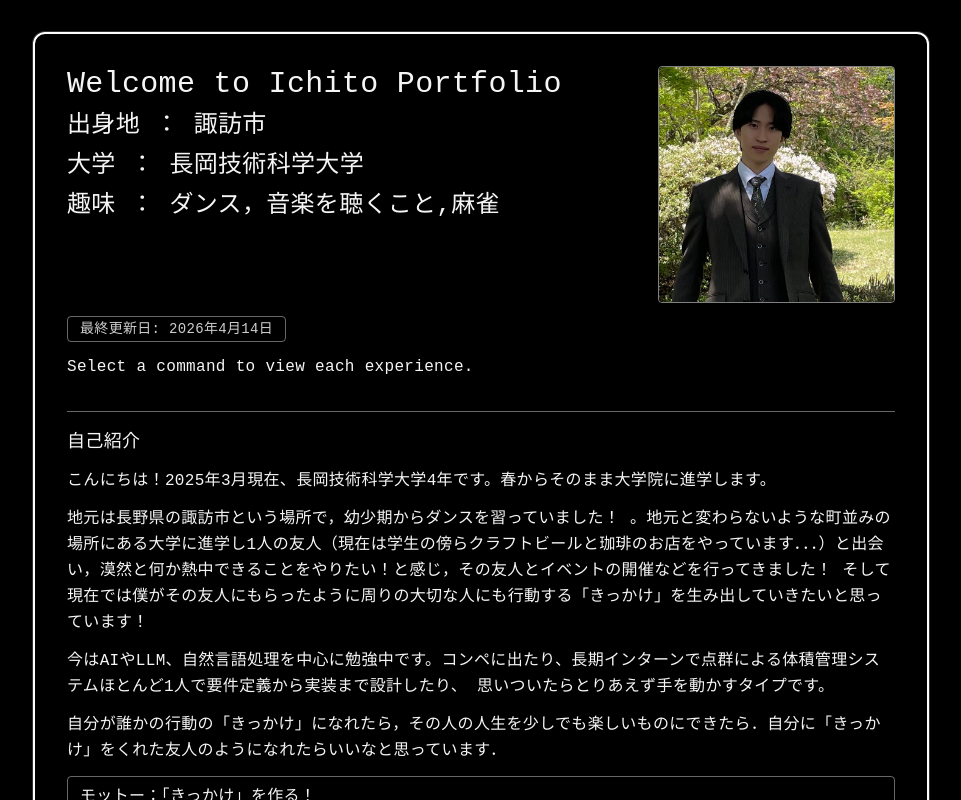
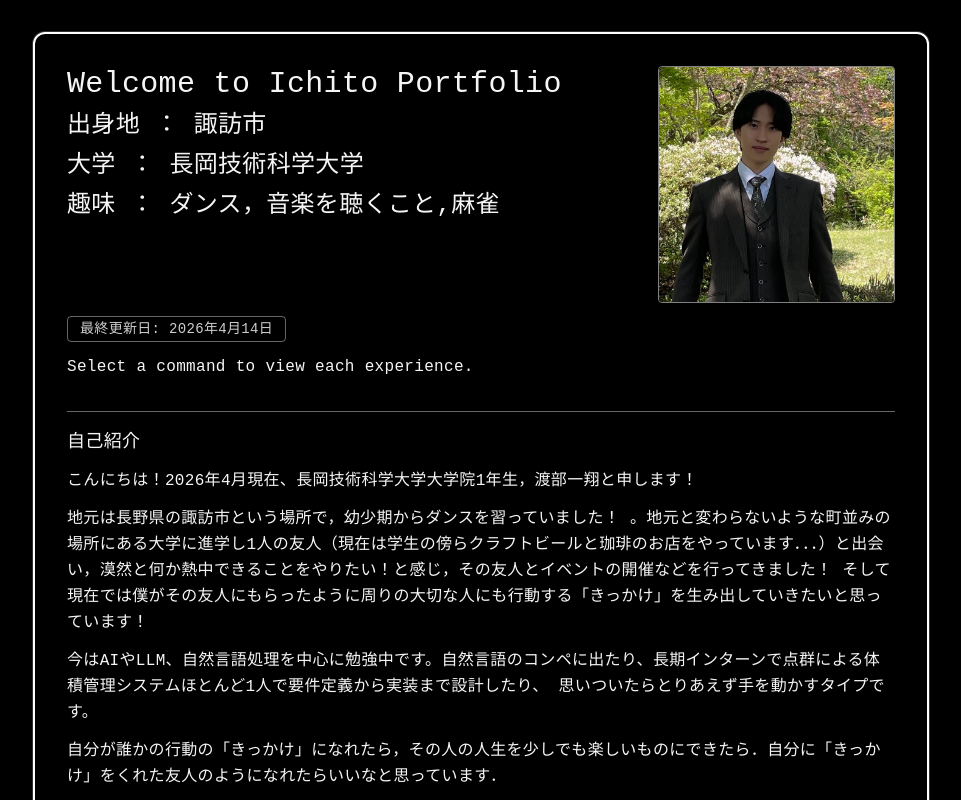
Before and after one commit to ichito-watanabe/portfolio, a Next.js app: page / in a window 1280 px wide. Shown: the top 800 px of the page, without its empty margins (159-1120 px from the left). Built offline with nearby package versions, Linux system fonts and the light colour scheme; a web font is replaced by a local one.

Commit message:
自己紹介の修正

```diff
--- a/app/page.tsx
+++ b/app/page.tsx
@@ -137,7 +137,7 @@ export default function Home() {
         <section className="mt-8 border-t border-white/40 pt-4 space-y-3">
           <h2 className="text-base md:text-lg">自己紹介</h2>
           <p className="text-sm leading-relaxed md:text-base">
-            こんにちは！2025年3月現在、長岡技術科学大学4年です。春からそのまま大学院に進学します。
+            こんにちは！2026年4月現在、長岡技術科学大学大学院1年生，渡部一翔と申します！
           </p>
           <p className="text-sm leading-relaxed md:text-base">
             地元は長野県の諏訪市という場所で，幼少期からダンスを習っていました！
@@ -145,7 +145,7 @@ export default function Home() {
             そして現在では僕がその友人にもらったように周りの大切な人にも行動する「きっかけ」を生み出していきたいと思っています！
           </p>
           <p className="text-sm leading-relaxed md:text-base">
-            今はAIやLLM、自然言語処理を中心に勉強中です。コンペに出たり、長期インターンで点群による体積管理システムほとんど1人で要件定義から実装まで設計したり、
+            今はAIやLLM、自然言語処理を中心に勉強中です。自然言語のコンペに出たり、長期インターンで点群による体積管理システムほとんど1人で要件定義から実装まで設計したり、
             思いついたらとりあえず手を動かすタイプです。
           </p>
           <p className="text-sm leading-relaxed md:text-base">
```
